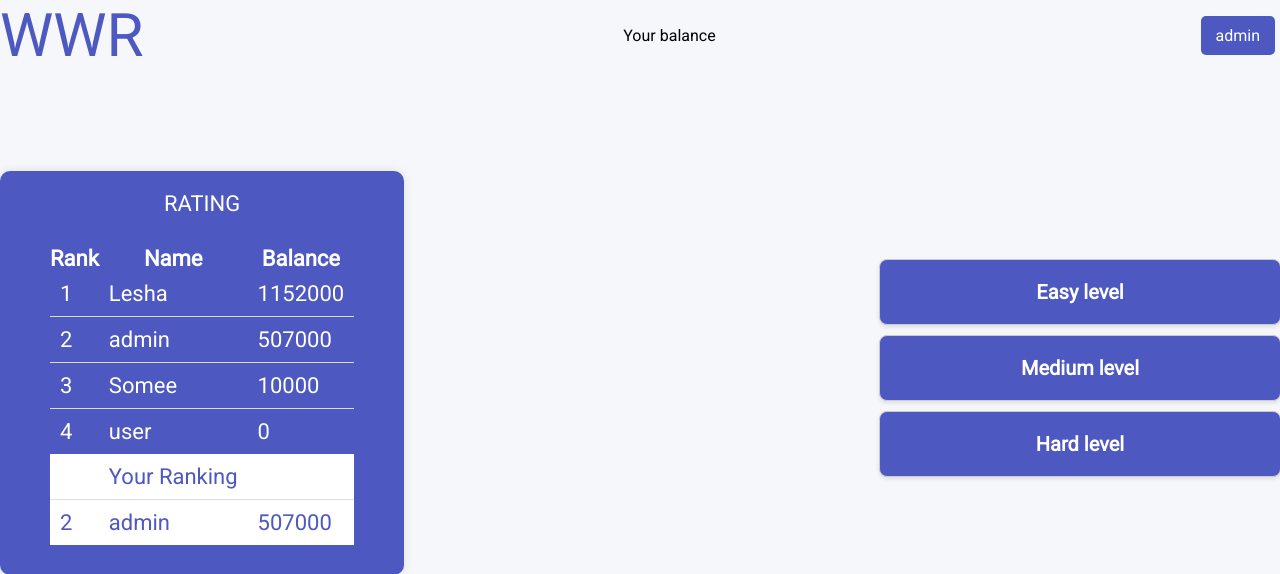
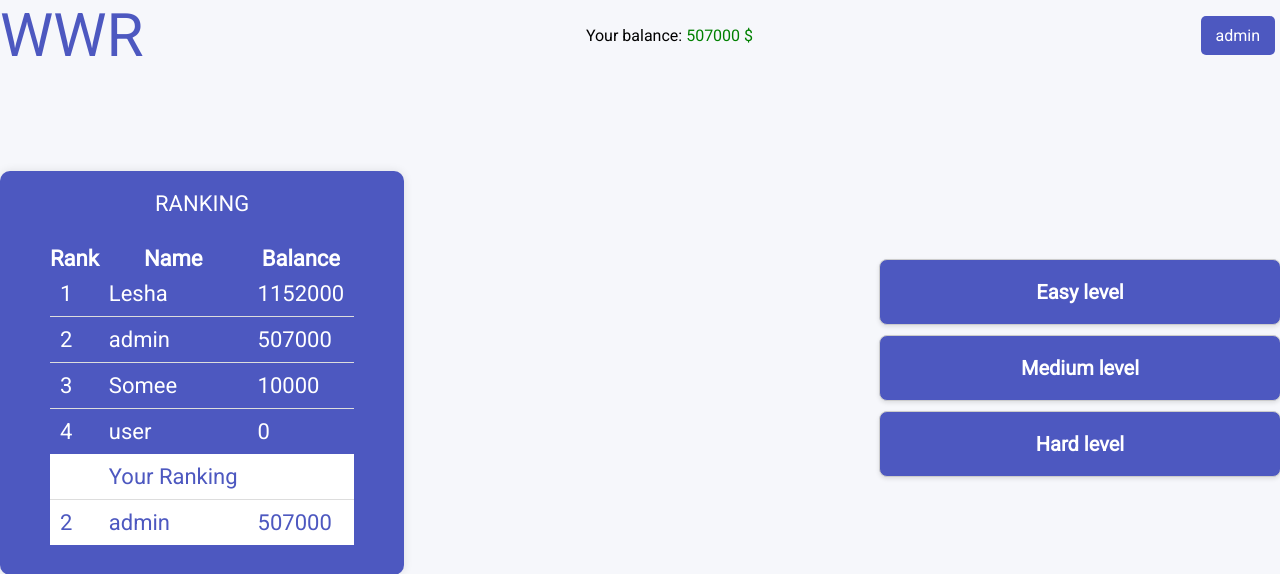
Before and after one commit to INAI-WIN-1/WWR, a Django app: page /tests/ in a window 1280 px wide. Shown: the top 574 px of the page. Run offline with Django 4.2, Linux system fonts and the light colour scheme; a user stored in the database is signed in; data comes from the database, SQL or seed files in the repository; both versions use the stored data as it was after the commit.

Commit message:
Added balance displaying to header

```diff
--- a/templates/header.html
+++ b/templates/header.html
@@ -18,7 +18,7 @@
         </div>
         {% if user.is_authenticated %}
             <div>
-                <p>Your balance</p>
+                <p>Your balance: <span class="green">{{ user.profile.balance }} $</span></p>
             </div>
         {% endif %}
         <div class="right-nav-inner">
--- a/templates/index.html
+++ b/templates/index.html
@@ -4,7 +4,7 @@
     <div class="main">
         <div class="rating">
             <table>
-                <caption>RATING</caption>
+                <caption>RANKING</caption>
                 <thead>
                     <tr>
                         <th>Rank</th>
```
Also changed, not shown: db.sqlite3.
